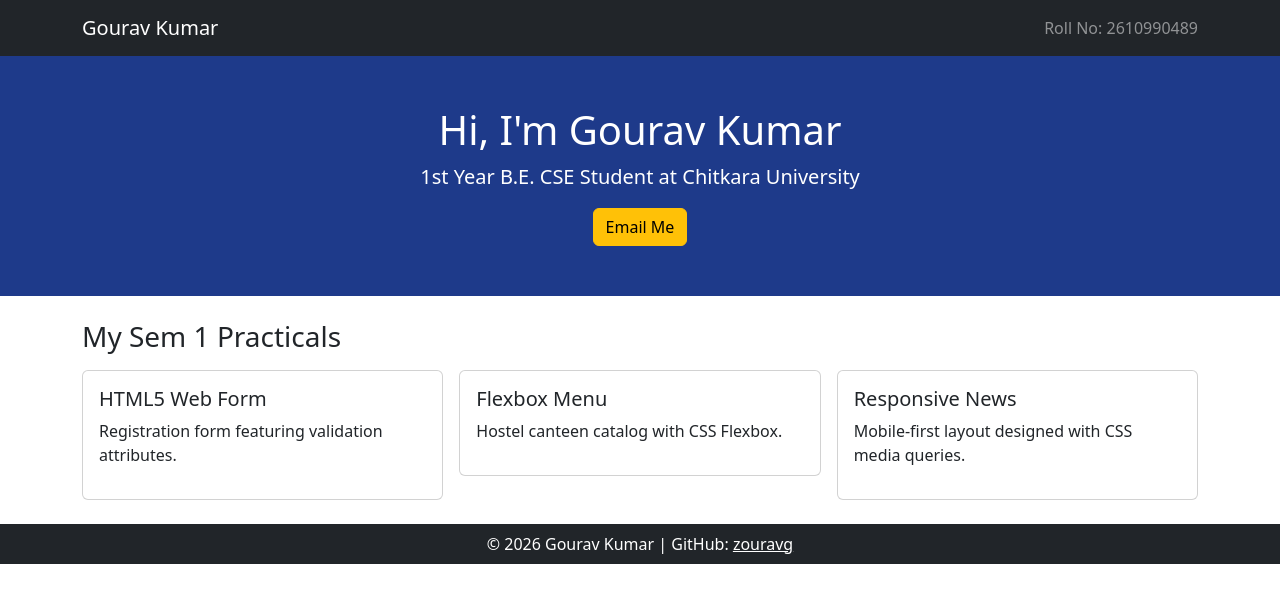
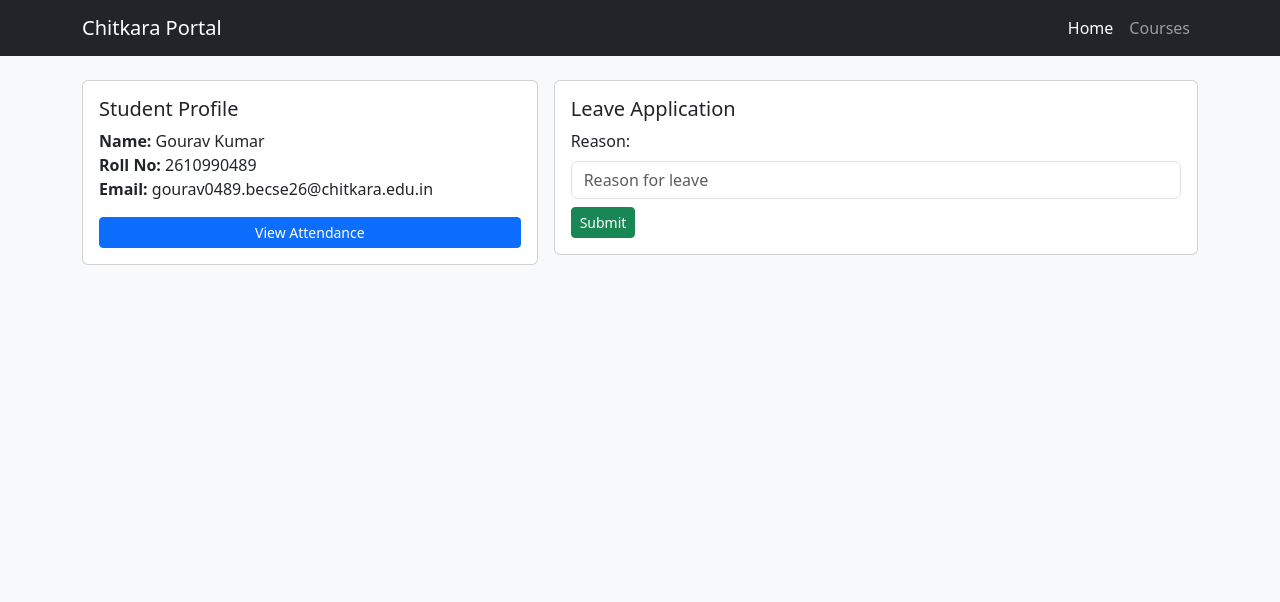
Before and after one commit to zouravg/iwt-portfolio, a plain HTML site: page index.html in a window 1280 px wide. Drawn offline with nearby package versions, Linux system fonts and the light colour scheme.

Commit message:
Add files via upload

```diff
--- a/index.html
+++ b/index.html
@@ -2,59 +2,49 @@
 <html lang="en">
 <head>
   <meta charset="UTF-8">
-  <meta name="viewport" content="width=device-width, initial-scale=1.0">
-  <title>Gourav Kumar | Portfolio</title>
+  <title>Bootstrap Student Portal</title>
   <link href="https://cdn.jsdelivr.net/npm/bootstrap@5.3.3/dist/css/bootstrap.min.css" rel="stylesheet">
-  <style>
-    .hero { background: #1e3a8a; color: white; padding: 50px 0; }
-  </style>
 </head>
-<body>
-  <!-- Nav -->
-  <nav class="navbar navbar-dark bg-dark">
+<body class="bg-light">
+  <!-- Navbar -->
+  <nav class="navbar navbar-expand-lg navbar-dark bg-dark">
     <div class="container">
-      <a class="navbar-brand" href="#">Gourav Kumar</a>
-      <span class="text-white-50">Roll No: 2610990489</span>
+      <a class="navbar-brand" href="#">Chitkara Portal</a>
+      <div class="navbar-nav">
+        <a class="nav-link active" href="#">Home</a>
+        <a class="nav-link" href="#">Courses</a>
+      </div>
     </div>
   </nav>
 
-  <!-- Hero Header -->
-  <header class="hero text-center">
-    <div class="container">
-      <h1>Hi, I'm Gourav Kumar</h1>
-      <p class="lead">1st Year B.E. CSE Student at Chitkara University</p>
-      <a href="mailto:gourav0489.becse26@chitkara.edu.in" class="btn btn-warning">Email Me</a>
-    </div>
-  </header>
-
-  <!-- Projects -->
   <div class="container my-4">
-    <h3 class="mb-3">My Sem 1 Practicals</h3>
     <div class="row g-3">
-      <div class="col-md-4">
+      <!-- Profile Card -->
+      <div class="col-md-5">
         <div class="card p-3">
-          <h5>HTML5 Web Form</h5>
-          <p>Registration form featuring validation attributes.</p>
+          <h5>Student Profile</h5>
+          <p><strong>Name:</strong> Gourav Kumar<br>
+             <strong>Roll No:</strong> 2610990489<br>
+             <strong>Email:</strong> gourav0489.becse26@chitkara.edu.in
+          </p>
+          <button class="btn btn-primary btn-sm">View Attendance</button>
         </div>
       </div>
-      <div class="col-md-4">
+
+      <!-- Simple Form -->
+      <div class="col-md-7">
         <div class="card p-3">
-          <h5>Flexbox Menu</h5>
-          <p>Hostel canteen catalog with CSS Flexbox.</p>
-        </div>
-      </div>
-      <div class="col-md-4">
-        <div class="card p-3">
-          <h5>Responsive News</h5>
-          <p>Mobile-first layout designed with CSS media queries.</p>
+          <h5>Leave Application</h5>
+          <form>
+            <div class="mb-2">
+              <label class="form-label">Reason:</label>
+              <input type="text" class="form-control" placeholder="Reason for leave">
+            </div>
+            <button type="submit" class="btn btn-success btn-sm">Submit</button>
+          </form>
         </div>
       </div>
     </div>
   </div>
-
-  <!-- Footer -->
-  <footer class="bg-dark text-white text-center py-2">
-    <p class="mb-0">&copy; 2026 Gourav Kumar | GitHub: <a href="https://github.com/zouravg" class="text-white">zouravg</a></p>
-  </footer>
 </body>
 </html>
```
